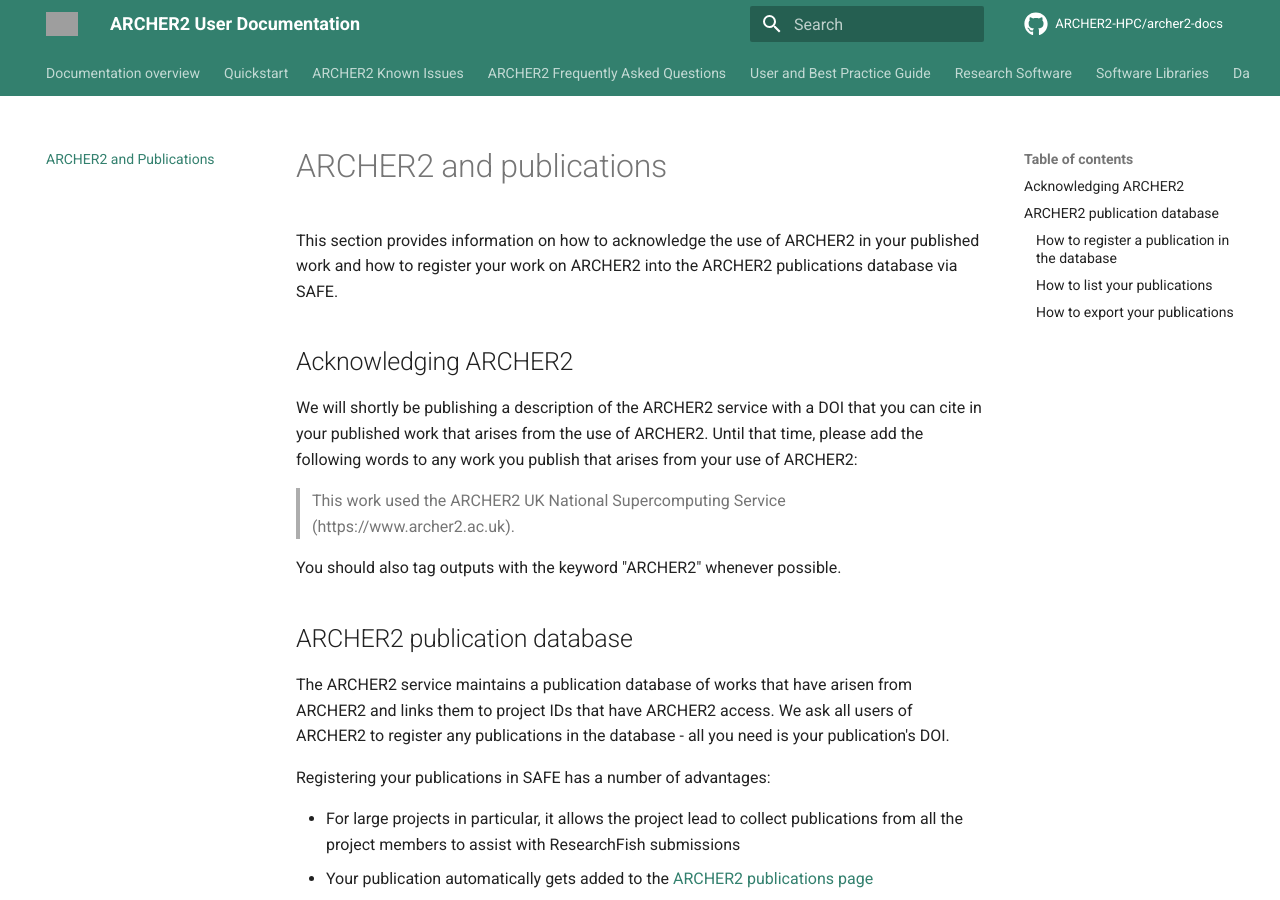
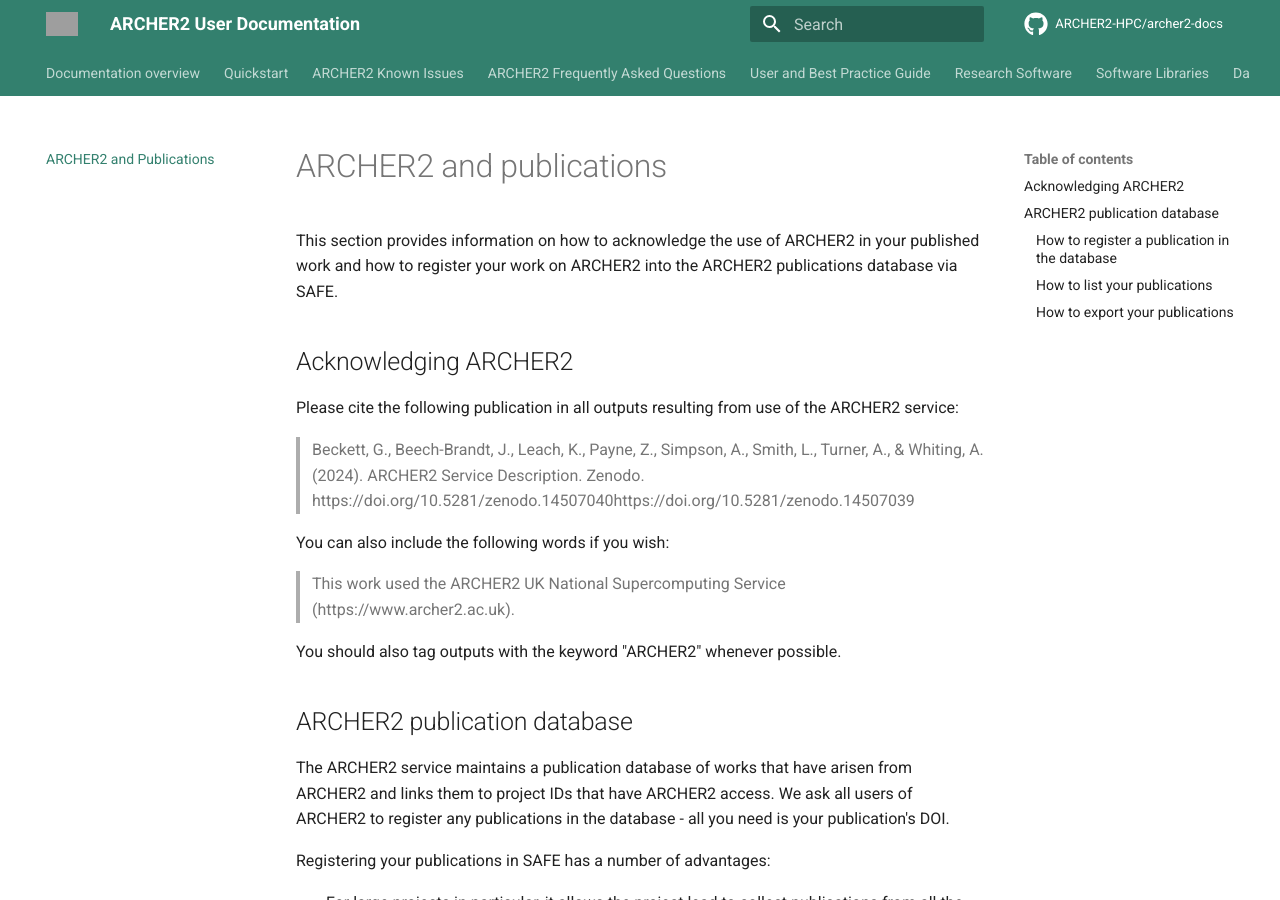
Before and after one commit to ARCHER2-HPC/archer2-docs, an MkDocs documentation site: the page built from docs/publish/index.md, in a window 1280 px wide and 900 px high. Built offline with MkDocs 1.6.1 and Material for MkDocs 9.7.7, drawn with Linux system fonts in a browser that asks for light colours; comment, search, counter and statistics services are not loaded; grey boxes are pictures that could not be loaded.

Commit message:
Adds new citation

```diff
--- a/docs/publish/index.md
+++ b/docs/publish/index.md
@@ -5,9 +5,11 @@
 
 ## Acknowledging ARCHER2
 
-We will shortly be publishing a description of the ARCHER2 service with a DOI that you can cite
-in your published work that arises from the use of ARCHER2. Until that time, please add the following
-words to any work you publish that arises from your use of ARCHER2:
+Please cite the following publication in all outputs resulting from use of the ARCHER2 service:
+
+> Beckett, G., Beech-Brandt, J., Leach, K., Payne, Z., Simpson, A., Smith, L., Turner, A., & Whiting, A. (2024). ARCHER2 Service Description. Zenodo. https://doi.org/10.5281/zenodo.14507040https://doi.org/10.5281/zenodo.14507039
+
+You can also include the following words if you wish:
 
 > This work used the ARCHER2 UK National Supercomputing Service (https://www.archer2.ac.uk).
 
```
